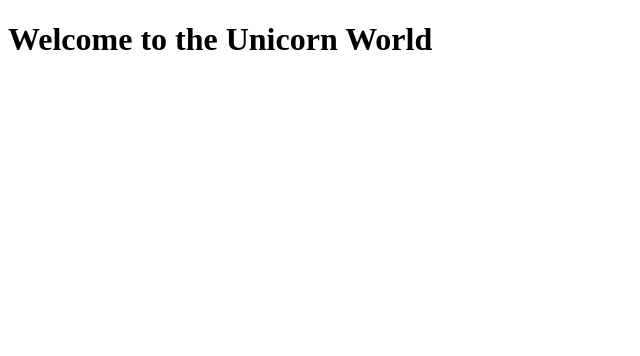
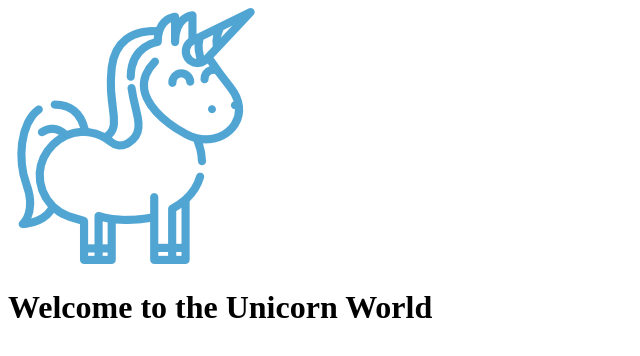
Before and after one commit to MyMetalLicorne/git-101, a plain HTML site: page index.html in a window 1280 px wide. Shown: the whole page, without its empty margins (0-640 px from the left). Drawn offline with Linux system fonts and the light colour scheme.

Commit message:
added the unicorn logo

```diff
--- a/index.html
+++ b/index.html
@@ -4,6 +4,7 @@
 	<title></title>
 </head>
 <body>
-<h1>Welcome to the Unicorn World</h1>
+	<img src="unicorn.png" alt="unicorn">
+	<h1>Welcome to the Unicorn World</h1>
 </body>
 </html>
```
Also changed, not shown: unicorn.png (added).
